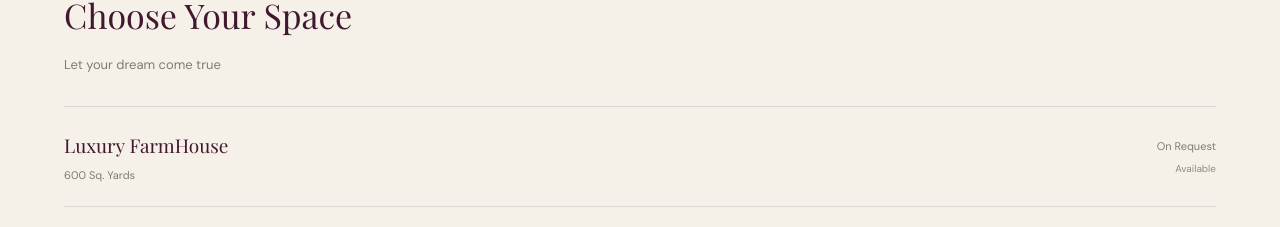
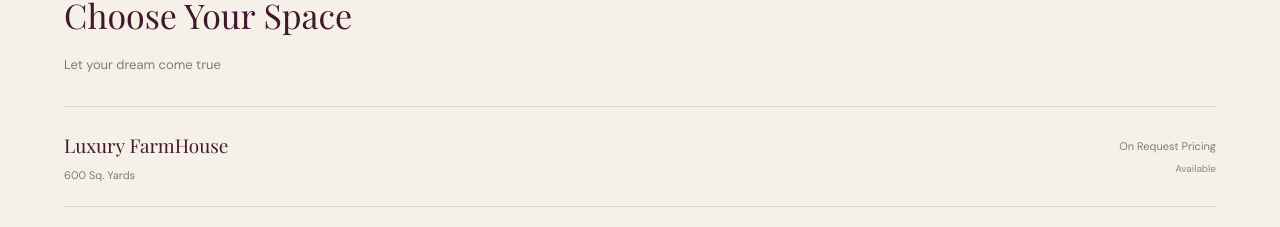
Before and after one commit to techverzing-cloud/paramshree, a Next.js app: page /projects/soul-prakriti-farmhouse in a window 1280 px wide. Shown: the part 7665-7892 px from the top of the page. Built offline with nearby package versions, Linux system fonts and the light colour scheme.

Commit message:
Final push from admin

```diff
--- a/src/Component/section/Projects/ProjectGrid.tsx
+++ b/src/Component/section/Projects/ProjectGrid.tsx
@@ -126,7 +126,7 @@ export default function ProjectGrid({
                     ) : (
                       <div className="project-card__price">
                         <span className="project-card__price-placeholder">
-                          Pricing on request
+                          Pricing On Request Pricing
                         </span>
                       </div>
                     )}
--- a/src/app/projects/page.tsx
+++ b/src/app/projects/page.tsx
@@ -66,7 +66,7 @@ export default function ProjectPage() {
     let matchesPrice = true;
 
     if (selectedFilters.priceRange !== filters.priceRange.options[0]) {
-      // "On Request" properties don't belong to a specific price range
+      // "On Request Pricing" properties don't belong to a specific price range
       if (typeof price !== "number") {
         matchesPrice = false;
       } else {
--- a/src/data/ProjectPageProject.ts
+++ b/src/data/ProjectPageProject.ts
@@ -845,7 +845,7 @@ export const ProjectPageProject = {
           {
             configuration: "Luxury FarmHouse",
             area: "600 Sq. Yards",
-            price: "On Request",
+            price: "On Request Pricing",
             status: "Available",
           },
 
@@ -975,16 +975,16 @@ export const ProjectPageProject = {
           type: "Farmhouse",
           area: " 600 Sq. Yards",
           configuration: "2 BHK",
-          price: "On Request",
+          price: "On Request Pricing",
           image: "/images/projectpageproject/gallery/farmhouse/farmhouse1.png",
         },
       ],
 
       startingFrom: {
         label: "Pricing",
-        value: "On Request",
+        value: "On Request Pricing",
         description:
-          "On Request",
+          "On Request Pricing",
       },
 
       documents: {
@@ -1933,13 +1933,13 @@ export const ProjectPageProject = {
           {
             configuration: "Villa",
             area: "150 Sq. Yards",
-            price: "On Request",
+            price: "On Request Pricing",
             status: "Available",
           },
           {
             configuration: "Villa",
             area: "200 Sq. Yards",
-            price: "On Request",
+            price: "On Request Pricing",
             status: "Available",
           },
         ],
@@ -2059,7 +2059,7 @@ export const ProjectPageProject = {
           type: "Villa",
           area: "150 Sq. Yards",
           configuration: "Villa",
-          price: "On Request",
+          price: "On Request Pricing",
           image: "/images/projectpageproject/gallery/villa/villa151.jpg",
         },
 
@@ -2069,14 +2069,14 @@ export const ProjectPageProject = {
           type: "Villa",
           area: "200 Sq. Yards",
           configuration: "Villa",
-          price: "On Request",
+          price: "On Request Pricing",
           image: "/images/projectpageproject/gallery/villa/villa201.png",
         },
       ],
 
       startingFrom: {
         label: "Pricing",
-        value: "On Request",
+        value: "On Request Pricing",
         description:
           "Pricing and current availability are not mentioned in the supplied project documents.",
       },
--- a/src/data/projects.ts
+++ b/src/data/projects.ts
@@ -106,9 +106,9 @@ export const projectsPageData = {
   area: "600 Sq Yards",
   category: "Premium Farmhouse",
   view: "Nature Facing",
-  price: "On Request",
-  priceSuffix: "onwards",
-  priceCr: 1.25,
+  price: "On Request Pricing",
+  priceSuffix: null,
+  priceCr: null,
   developer: "Soul Agro Farms Pvt. Ltd.",
   image: "/images/projectpageproject/gallery/farmhouse/farmhouse1.png",
   href: "/projects/soul-prakriti-farmhouse",
@@ -122,9 +122,9 @@ export const projectsPageData = {
   area: "150-200 Sq Yards",
   category: "Luxury Villas",
   view: "River View",
-  price: null,
+  price: "On Request Pricing",
   priceSuffix: null,
-  priceCr: 2.5,
+  priceCr: null,
   developer: "Soul Agro Farms Pvt. Ltd.",
   image: "/images/home/featuredimages/soulprakritivilla.jpeg",
   href: "/projects/soul-prakriti-villa",
@@ -178,6 +178,6 @@ ctaBanner: {
     href: "#projects",
   },
 
-  image: "/images/projects/projects-cta.jpg",
+  image: "/images/projects/projects-ct.jpg",
 },
 };
```
